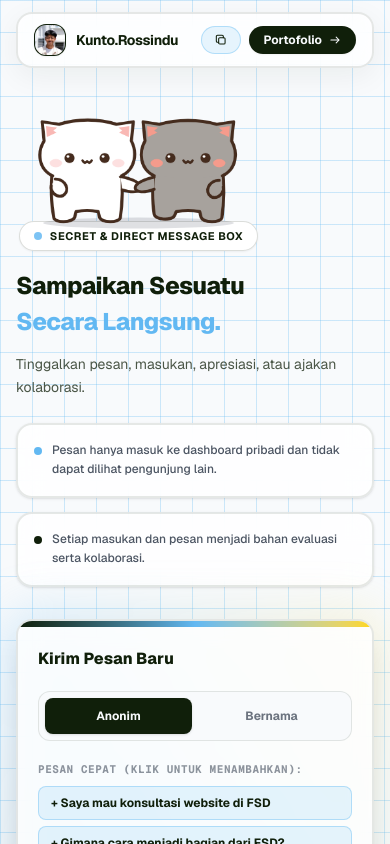
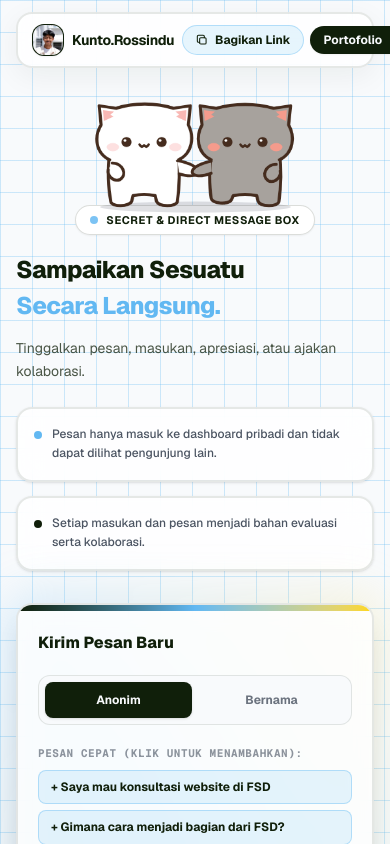
Before and after one commit to decaldara20/portofolio, a Next.js app: page /ngl in a window 390 px wide. Shown: the top 844 px of the page. Built offline with nearby package versions, Linux system fonts and the light colour scheme; no server answers; the database is empty.

Commit message:
responsif mobile

```diff
--- a/app/ngl.tsx
+++ b/app/ngl.tsx
@@ -183,18 +183,18 @@ export default function Ngl() {
   };
 
   return (
-    <main className="relative isolate min-h-screen flex flex-col overflow-hidden bg-transparent text-primary">
+    <main className="relative isolate min-h-screen flex flex-col overflow-x-hidden bg-transparent text-primary">
       {/* Navigation (Floating Glass Island Navbar) */}
       <header className="sticky top-3 sm:top-5 z-50 w-full px-4 sm:px-6 pointer-events-none">
         <nav
           aria-label="Navigasi Utama"
-          className="max-w-6xl mx-auto rounded-2xl sm:rounded-full bg-white/80 hover:bg-transparent backdrop-blur-md hover:backdrop-blur-none border-2 border-primary/10 hover:border-transparent shadow-[0_8px_30px_rgba(16,31,10,0.06)] hover:shadow-none px-4 sm:px-6 py-2.5 sm:py-3 flex items-center justify-between gap-3 pointer-events-auto transition-all duration-300"
+          className="max-w-6xl mx-auto rounded-2xl sm:rounded-full bg-white/85 md:bg-white/80 md:hover:bg-transparent backdrop-blur-md md:hover:backdrop-blur-none border-2 border-primary/10 md:hover:border-transparent shadow-[0_8px_30px_rgba(16,31,10,0.06)] md:hover:shadow-none px-3.5 sm:px-6 py-2.5 sm:py-3 flex items-center justify-between gap-2 sm:gap-3 pointer-events-auto transition-all duration-300"
         >
           {/* Brand Logo & Foto Profil */}
           <Link
             href="/"
             aria-label="Kembali ke beranda"
-            className="flex items-center gap-2.5 group shrink-0 select-none cursor-pointer"
+            className="flex items-center gap-2 sm:gap-2.5 group shrink-0 select-none cursor-pointer touch-manipulation"
           >
             <div className="w-8 h-8 rounded-xl sm:rounded-full bg-primary text-background flex items-center justify-center overflow-hidden shadow-xs border border-primary/10 group-hover:border-accent transition-all duration-300">
               <img
@@ -218,7 +218,7 @@ export default function Ngl() {
           </Link>
 
           {/* Tombol Aksi di Kanan */}
-          <div className="flex items-center gap-2 sm:gap-2.5 shrink-0">
+          <div className="flex items-center gap-1.5 sm:gap-2.5 shrink-0">
             {/* Tombol Bagikan Link (Pill Badge Aksen) */}
             <button
               type="button"
@@ -227,7 +227,7 @@ export default function Ngl() {
               className="cursor-pointer touch-manipulation inline-flex items-center justify-center gap-1.5 px-3 sm:px-4 py-1.5 sm:py-2 rounded-full bg-accent/15 border border-accent/40 text-xs font-bold text-primary hover:bg-accent hover:border-accent transition-all duration-200 active:scale-95"
             >
               <Icon name={copied ? "check" : "copy"} size={14} />
-              <span className="hidden xs:inline sm:inline">
+              <span className="hidden min-[380px]:inline">
                 {copied ? "Tersalin" : "Bagikan Link"}
               </span>
             </button>
@@ -246,11 +246,11 @@ export default function Ngl() {
       </header>
 
       {/* Konten Utama */}
-      <section className="relative z-10 mx-auto grid w-full max-w-6xl flex-1 items-center gap-8 px-4 py-10 sm:px-6 sm:py-16 lg:grid-cols-12 lg:gap-12 lg:py-20">
+      <section className="relative z-10 mx-auto grid w-full max-w-6xl flex-1 items-center gap-8 px-4 pt-6 pb-12 sm:px-6 sm:py-16 lg:grid-cols-12 lg:gap-12 lg:py-20">
         {/* Kolom Kiri: Informasi & Jaminan Privasi */}
         <Reveal className="lg:col-span-6 text-left">
-          {/* Pembungkus agar lebar kucing & badge sejajar presisi */}
-          <div className="inline-flex flex-col items-center mb-5 max-w-full">
+          {/* Pembungkus agar lebar kucing & badge sejajar presisi di Mobile & Desktop */}
+          <div className="flex sm:inline-flex flex-col items-center mb-5 max-w-full">
             {/* Animasi kucing menempel tepat di atas badge */}
             <div className="relative z-20 -mb-3 pointer-events-none">
               <Animated />
@@ -262,7 +262,6 @@ export default function Ngl() {
               <span className="truncate">Secret &amp; Direct Message Box</span>
             </div>
           </div>
-
 
           <div className="mb-4 sm:mb-6">
             <h1 className="inline-block text-2xl sm:text-4xl lg:text-5xl font-extrabold leading-tight tracking-tight text-primary rounded-2xl hover:text-accent transition-colors">
@@ -298,7 +297,6 @@ export default function Ngl() {
 
         {/* Kolom Kanan: Form Interaktif */}
         <Reveal delay={180} className="lg:col-span-6 w-full">
-
           <div className="relative z-10">
             <div className="absolute -inset-2 rounded-3xl bg-gradient-to-tr from-primary/15 via-accent/25 to-second/20 blur-xl pointer-events-none" />
 
@@ -460,7 +458,7 @@ export default function Ngl() {
 
       {/* Footer Rapi dengan Ikon SVG Seragam */}
       <footer className="relative z-10 w-full text-background mt-auto">
-        <div className="max-w-6xl mx-auto px-4 sm:px-6 py-6 sm:py-8 flex flex-col sm:flex-row items-center justify-between gap-5">
+        <div className="max-w-6xl mx-auto px-4 sm:px-6 py-6 sm:py-8 flex flex-col sm:flex-row items-center justify-between gap-4 sm:gap-5">
           {/* Kiri: Identitas & Hak Cipta */}
           <div className="flex flex-col sm:flex-row items-center gap-3 text-center sm:text-left">
             <div>
@@ -480,7 +478,7 @@ export default function Ngl() {
               target="_blank"
               rel="noopener noreferrer"
               aria-label="Instagram"
-              className="w-9 h-9 rounded-xl bg-primary hover:bg-accent text-background hover:text-primary border border-white/15 hover:border-accent flex items-center justify-center transition-all duration-200 hover:-translate-y-0.5"
+              className="touch-manipulation w-10 h-10 sm:w-9 sm:h-9 rounded-xl bg-primary hover:bg-accent text-background hover:text-primary border border-white/15 hover:border-accent flex items-center justify-center transition-all duration-200 hover:-translate-y-0.5 active:scale-95"
             >
               <svg className="w-4 h-4" fill="none" stroke="currentColor" strokeWidth={2} viewBox="0 0 24 24">
                 <rect width="20" height="20" x="2" y="2" rx="5" ry="5" />
@@ -494,7 +492,7 @@ export default function Ngl() {
               target="_blank"
               rel="noopener noreferrer"
               aria-label="GitHub"
-              className="w-9 h-9 rounded-xl bg-primary hover:bg-accent text-background hover:text-primary border border-white/15 hover:border-accent flex items-center justify-center transition-all duration-200 hover:-translate-y-0.5"
+              className="touch-manipulation w-10 h-10 sm:w-9 sm:h-9 rounded-xl bg-primary hover:bg-accent text-background hover:text-primary border border-white/15 hover:border-accent flex items-center justify-center transition-all duration-200 hover:-translate-y-0.5 active:scale-95"
             >
               <svg className="w-4 h-4" fill="currentColor" viewBox="0 0 24 24">
                 <path
@@ -510,7 +508,7 @@ export default function Ngl() {
               target="_blank"
               rel="noopener noreferrer"
               aria-label="LinkedIn"
-              className="w-9 h-9 rounded-xl bg-primary hover:bg-accent text-background hover:text-primary border border-white/15 hover:border-accent flex items-center justify-center transition-all duration-200 hover:-translate-y-0.5"
+              className="touch-manipulation w-10 h-10 sm:w-9 sm:h-9 rounded-xl bg-primary hover:bg-accent text-background hover:text-primary border border-white/15 hover:border-accent flex items-center justify-center transition-all duration-200 hover:-translate-y-0.5 active:scale-95"
             >
               <svg className="w-4 h-4" fill="currentColor" viewBox="0 0 24 24">
                 <path d="M19 3a2 2 0 0 1 2 2v14a2 2 0 0 1-2 2H5a2 2 0 0 1-2-2V5a2 2 0 0 1 2-2h14m-.5 15.5v-5.3a3.26 3.26 0 0 0-3.26-3.26c-.85 0-1.84.52-2.28 1.3v-1.11h-2.79v8.37h2.79v-4.93c0-.77.62-1.4 1.39-1.4a1.4 1.4 0 0 1 1.4 1.4v4.93h2.75M6.88 8.56a1.68 1.68 0 0 0 1.68-1.68c0-.93-.75-1.69-1.68-1.69a1.69 1.69 0 0 0-1.69 1.69c0 .93.76 1.68 1.69 1.68m1.39 9.94v-8.37H5.5v8.37h2.77z" />
@@ -520,7 +518,7 @@ export default function Ngl() {
             <a
               href={`mailto:${PROFILE.email}`}
               aria-label="Email"
-              className="w-9 h-9 rounded-xl bg-primary hover:bg-accent text-background hover:text-primary border border-white/15 hover:border-accent flex items-center justify-center transition-all duration-200 hover:-translate-y-0.5"
+              className="touch-manipulation w-10 h-10 sm:w-9 sm:h-9 rounded-xl bg-primary hover:bg-accent text-background hover:text-primary border border-white/15 hover:border-accent flex items-center justify-center transition-all duration-200 hover:-translate-y-0.5 active:scale-95"
             >
               <svg className="w-4 h-4" fill="none" stroke="currentColor" strokeWidth={2} viewBox="0 0 24 24">
                 <rect width="20" height="16" x="2" y="4" rx="2" />
```
